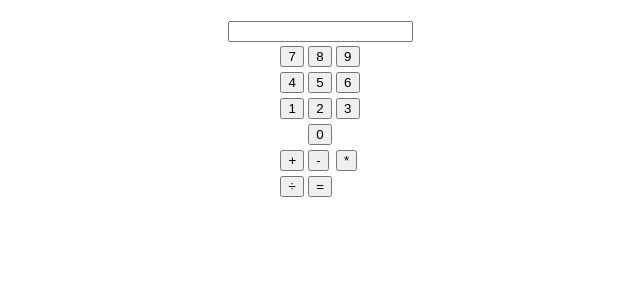
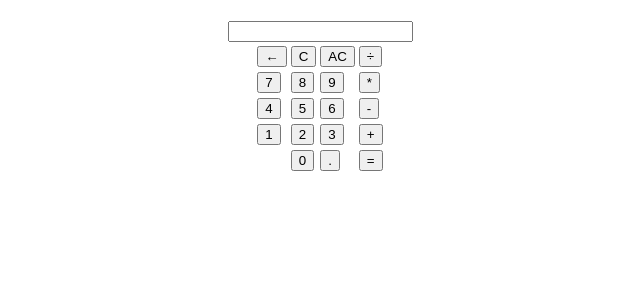
Before and after one commit to marroq/react-calculator, a React (Create React App) app: page / in a window 1280 px wide. Shown: the top 300 px of the page, without its empty margins (320-960 px from the left). Built offline with nearby package versions, Linux system fonts and the light colour scheme.

Commit message:
feat: delete functions in calculator, point operand

```diff
--- a/src/components/Calculator/index.jsx
+++ b/src/components/Calculator/index.jsx
@@ -3,6 +3,8 @@ import Display from '../Display';
 import Number from '../Number';
 import Operator from '../Operator';
 import Result from '../Result';
+import ClearAll from '../ClearAll';
+import ClearDigit from '../ClearDigit';
 
 const precedence = {
     DIVMULTI: 2,
@@ -26,10 +28,14 @@ const Calculator = () => {
         setCurrentNumber(currentNumber);
     }
 
-    let handlerCurrentNumberOperation = (number) => {
+    let handlerCurrentNumberDigit = () => {
+        setCurrentNumber(currentNumber.slice(0,currentNumber.length - 1));
+    }
+
+    let addDigit = (digit) => {
         if (!saveOperation)
             setSaveOperation(true);
-        setCurrentNumber(currentNumber + number);
+        setCurrentNumber(currentNumber + digit);
     }
 
     let showOperation = () => {
@@ -48,6 +54,15 @@ const Calculator = () => {
             handlerCurrentNumber('');
             setSaveOperation(false);
         }
+    }
+
+    let clearOperations = () => {
+        handlerCurrentOperations([]);
+        handlerCurrentNumber('');
+    }
+
+    let clearNumber = () => {
+        handlerCurrentNumber('');
     }
 
     let resolveOperation = (currentOperations, currentNumber, level) => {
@@ -133,87 +148,48 @@ const Calculator = () => {
             <table>
                 <tr>
                     <td>
-                        <Number
-                            displayNumber={7}
-                            setCurrentNumber={handlerCurrentNumberOperation}
+                        <ClearDigit
+                            displayOperator={'←'}
+                            setDigit={handlerCurrentNumberDigit}
                         />
                     </td>
                     <td>
-                        <Number
-                            displayNumber={8}
-                            setCurrentNumber={handlerCurrentNumberOperation}
+                        <ClearAll
+                            displayOperator={'C'}
+                            setClear={clearNumber}
                         />
                     </td>
                     <td>
-                        <Number
-                            displayNumber={9}
-                            setCurrentNumber={handlerCurrentNumberOperation}
+                        <ClearAll
+                            displayOperator={'AC'}
+                            setClear={clearOperations}
+                        />
+                    </td>
+                    <td>
+                        <Operator
+                            operand={currentNumber}
+                            displayOperator={'÷'}
+                            setOperation={saveOperations}
                         />
                     </td>
                 </tr>
                 <tr>
                     <td>
                         <Number
-                            displayNumber={4}
-                            setCurrentNumber={handlerCurrentNumberOperation}
+                            displayNumber={7}
+                            setCurrentNumber={addDigit}
                         />
                     </td>
                     <td>
                         <Number
-                            displayNumber={5}
-                            setCurrentNumber={handlerCurrentNumberOperation}
+                            displayNumber={8}
+                            setCurrentNumber={addDigit}
                         />
                     </td>
                     <td>
                         <Number
-                            displayNumber={6}
-                            setCurrentNumber={handlerCurrentNumberOperation}
-                        />
-                    </td>
-                </tr>
-                <tr>
-                    <td>
-                        <Number
-                            displayNumber={1}
-                            setCurrentNumber={handlerCurrentNumberOperation}
-                        />
-                    </td>
-                    <td>
-                        <Number
-                            displayNumber={2}
-                            setCurrentNumber={handlerCurrentNumberOperation}
-                        />
-                    </td>
-                    <td>
-                        <Number
-                            displayNumber={3}
-                            setCurrentNumber={handlerCurrentNumberOperation}
-                        />
-                    </td>
-                </tr>
-                <tr>
-                    <td></td>
-                    <td>
-                        <Number
-                            displayNumber={0}
-                            setCurrentNumber={handlerCurrentNumberOperation}
-                        />
-                    </td>
-                    <td></td>
-                </tr>
-                <tr>
-                    <td>
-                        <Operator
-                            operand={currentNumber}
-                            displayOperator={'+'}
-                            setOperation={saveOperations}
-                        />
-                    </td>
-                    <td>
-                        <Operator
-                            operand={currentNumber}
-                            displayOperator={'-'}
-                            setOperation={saveOperations}
+                            displayNumber={9}
+                            setCurrentNumber={addDigit}
                         />
                     </td>
                     <td>
@@ -226,10 +202,70 @@ const Calculator = () => {
                 </tr>
                 <tr>
                     <td>
+                        <Number
+                            displayNumber={4}
+                            setCurrentNumber={addDigit}
+                        />
+                    </td>
+                    <td>
+                        <Number
+                            displayNumber={5}
+                            setCurrentNumber={addDigit}
+                        />
+                    </td>
+                    <td>
+                        <Number
+                            displayNumber={6}
+                            setCurrentNumber={addDigit}
+                        />
+                    </td>
+                    <td>
                         <Operator
                             operand={currentNumber}
-                            displayOperator={'÷'}
+                            displayOperator={'-'}
                             setOperation={saveOperations}
+                        />
+                    </td>
+                </tr>
+                <tr>
+                    <td>
+                        <Number
+                            displayNumber={1}
+                            setCurrentNumber={addDigit}
+                        />
+                    </td>
+                    <td>
+                        <Number
+                            displayNumber={2}
+                            setCurrentNumber={addDigit}
+                        />
+                    </td>
+                    <td>
+                        <Number
+                            displayNumber={3}
+                            setCurrentNumber={addDigit}
+                        />
+                    </td>
+                    <td>
+                        <Operator
+                            operand={currentNumber}
+                            displayOperator={'+'}
+                            setOperation={saveOperations}
+                        />
+                    </td>
+                </tr>
+                <tr>
+                    <td></td>
+                    <td>
+                        <Number
+                            displayNumber={0}
+                            setCurrentNumber={addDigit}
+                        />
+                    </td>
+                    <td>
+                        <Number
+                            displayNumber={'.'}
+                            setCurrentNumber={addDigit}
                         />
                     </td>
                     <td>
--- /dev/null
+++ b/src/components/ClearAll/index.jsx
@@ -0,0 +1,17 @@
+import React from 'react';
+import PropTypes from 'prop-types';
+
+const ClearAll = ({ displayOperator, setClear }) => (
+    <div>
+        <button onClick={() => setClear()}>
+            {displayOperator}
+        </button>
+    </div>
+);
+
+ClearAll.propTypes = {
+    displayOperator: PropTypes.string.isRequired,
+    setClear: PropTypes.func.isRequired,
+};
+
+export default ClearAll;
--- /dev/null
+++ b/src/components/ClearDigit/index.jsx
@@ -0,0 +1,17 @@
+import React from 'react';
+import PropTypes from 'prop-types';
+
+const ClearDigit = ({ displayOperator, setDigit }) => (
+    <div>
+        <button onClick={() => setDigit()}>
+            {displayOperator}
+        </button>
+    </div>
+);
+
+ClearDigit.propTypes = {
+    displayOperator: PropTypes.string.isRequired,
+    setClear: PropTypes.func.isRequired,
+};
+
+export default ClearDigit;
```
